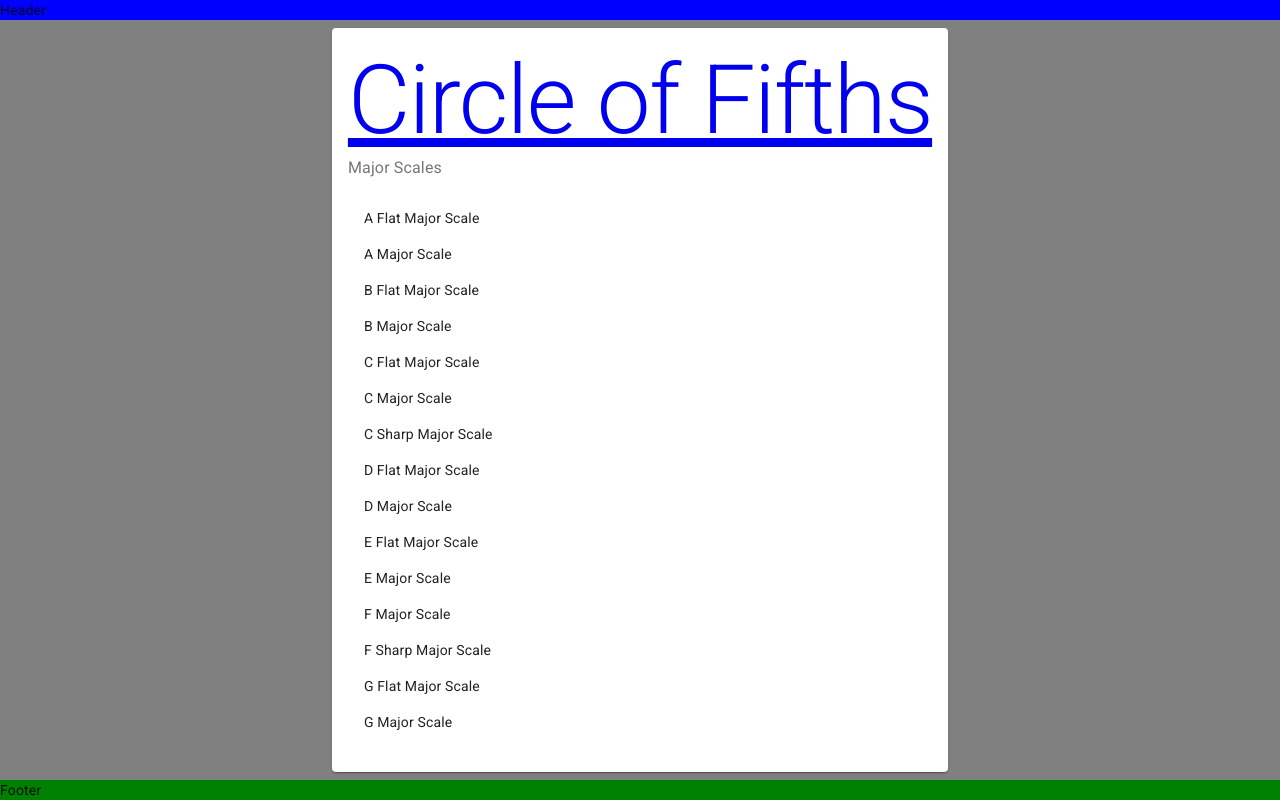
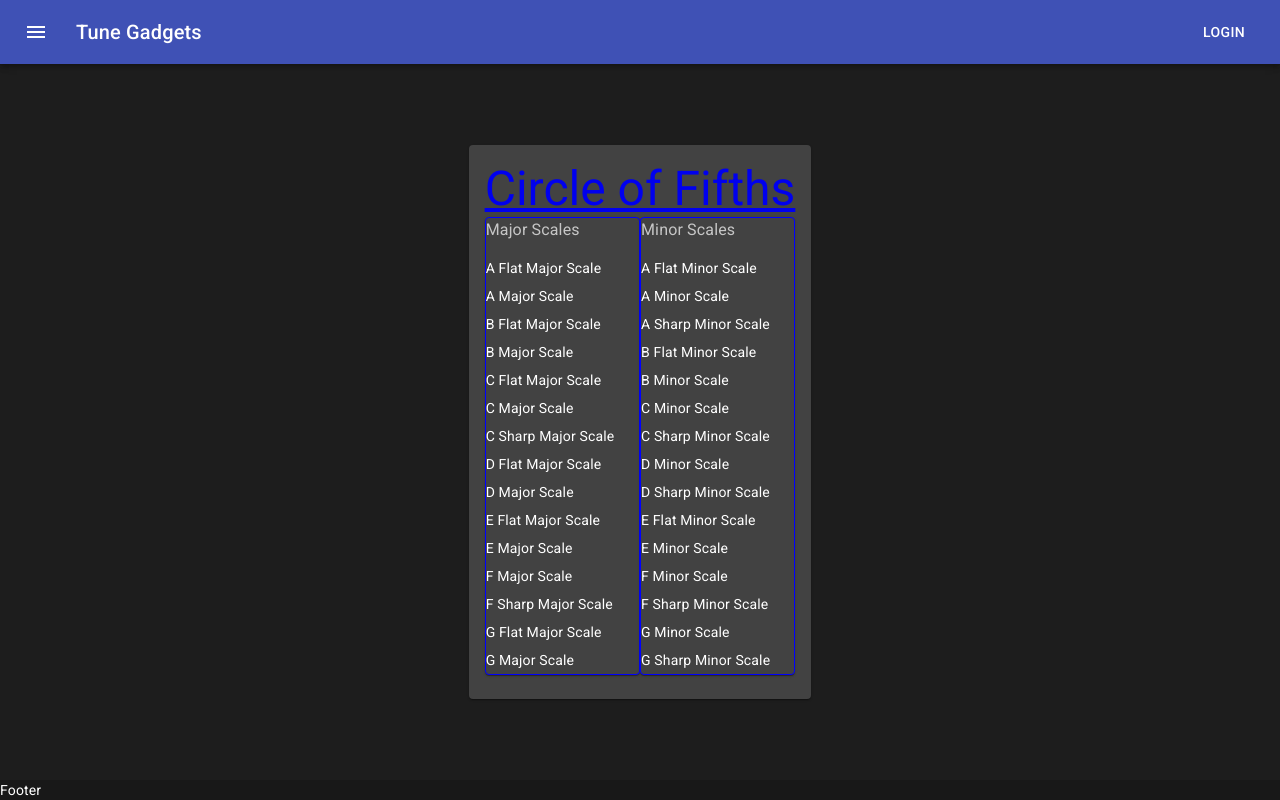
Before and after one commit to acolbourn/music-next, a Next.js app: page / in a window 1280 px wide. Built offline with nearby package versions, Linux system fonts and the light colour scheme.

Commit message:
Begin theme, homepage, appbar

```diff
--- /dev/null
+++ b/components/home/ListItemLink.js
@@ -0,0 +1,9 @@
+import React from 'react';
+import ListItem from '@material-ui/core/ListItem';
+
+// This component just passes a ref.
+const ListItemLink = React.forwardRef((props, ref) => (
+  <ListItem button component='a' ref={ref} {...props} disableGutters />
+));
+
+export default ListItemLink;
--- a/components/home/PageCard.js
+++ b/components/home/PageCard.js
@@ -3,14 +3,23 @@ import { makeStyles } from '@material-ui/core/styles';
 import Card from '@material-ui/core/Card';
 import CardContent from '@material-ui/core/CardContent';
 import Typography from '@material-ui/core/Typography';
-import ScaleList from './ScaleList';
+import Paper from '@material-ui/core/Paper';
+import PageLinks from './PageLinks';
 
 const useStyles = makeStyles({
-  root: {
+  pageCardRoot: {
     minWidth: 275,
   },
-  pos: {
+  cardBody: {
+    display: 'flex',
+    flexDirection: 'row',
+  },
+  scaleTitle: {
     marginBottom: 12,
+  },
+  scaleBox: {
+    border: '1px solid blue',
+    flex: 1,
   },
 });
 
@@ -18,29 +27,26 @@ export default function HomePage() {
   const classes = useStyles();
 
   return (
-    <Card className={classes.root}>
+    <Card className={classes.pageCardRoot}>
       <CardContent>
-        <Typography variant='h1'>
+        <Typography variant='h3' component='h1'>
           <Link href='/circle-of-fifths'>Circle of Fifths</Link>
         </Typography>
-        <Typography className={classes.pos} color='textSecondary'>
-          Major Scales
-        </Typography>
-        {/* <Typography variant='body2' component='p'>
-          well meaning and kindly.
-          <br />
-          {'"a benevolent smile"'}
-        </Typography> */}
-        <ScaleList />
+        <div className={classes.cardBody}>
+          <Paper className={classes.scaleBox}>
+            <Typography className={classes.scaleTitle} color='textSecondary'>
+              Major Scales
+            </Typography>
+            <PageLinks scaleType={'major'} />
+          </Paper>
+          <Paper className={classes.scaleBox}>
+            <Typography className={classes.scaleTitle} color='textSecondary'>
+              Minor Scales
+            </Typography>
+            <PageLinks scaleType={'minor'} />
+          </Paper>
+        </div>
       </CardContent>
     </Card>
   );
-  // return (
-  //   <div>
-  //     <h1>Home</h1>
-  //
-  //     <Link href='/circle-of-fifths/c-major-scale'>C Major</Link>
-  //     <Link href='/circle-of-fifths/d-major-scale'>D Major</Link>
-  //   </div>
-  // );
 }
--- /dev/null
+++ b/components/home/PageLinks.js
@@ -0,0 +1,30 @@
+import { SCALE_URLS } from '../circleOfFifths/chordScaleHelpers';
+import ScaleList from './ScaleList';
+
+export default function PageLinks({ scaleType }) {
+  // Sort all scale URLs alphabetically and filter by scale type.
+  const scalesSorted = SCALE_URLS.sort();
+  const scalesFiltered = scalesSorted.filter((scale) =>
+    scale.includes(scaleType)
+  );
+
+  // Takes in a url string, return object with url string and formatted link label.
+  function formatLabel(url) {
+    // Split URL into parts and capitalize each
+    const words = url.split('-');
+    const label = words
+      .map((word) => {
+        return word[0].toUpperCase() + word.substring(1);
+      })
+      .join(' ');
+    return { url, label };
+  }
+
+  const scales = scalesFiltered.map((scale) => formatLabel(scale));
+
+  return (
+    <>
+      <ScaleList scales={scales} />
+    </>
+  );
+}
--- a/components/home/ScaleList.js
+++ b/components/home/ScaleList.js
@@ -1,54 +1,35 @@
-import React from 'react';
+import Link from 'next/link';
 import { makeStyles } from '@material-ui/core/styles';
 import List from '@material-ui/core/List';
-import ListItem from '@material-ui/core/ListItem';
 import ListItemText from '@material-ui/core/ListItemText';
-import Typography from '@material-ui/core/Typography';
-import { SCALE_URLS } from '../circleOfFifths/chordScaleHelpers';
+import ListItemLink from './ListItemLink';
 
 const useStyles = makeStyles((theme) => ({
-  root: {
+  scaleListRoot: {
     flexGrow: 1,
     maxWidth: 752,
   },
-  demo: {
-    backgroundColor: theme.palette.background.paper,
-  },
+  // MuiListItem-dense padding top/bottom changed in theme.js
 }));
 
-export default function InteractiveList() {
+export default function ScaleList({ scales }) {
   const classes = useStyles();
 
-  // Sort all scale URLs alphabetically and divide into major/minor
-  const scalesSorted = SCALE_URLS.sort();
-  const majorScales = scalesSorted.filter((scale) => scale.includes('major'));
-
-  // Takes in a url string, return formatted link label.
-  function formatLabel(url) {
-    // Split URL into parts and capitalize each
-    const words = url.split('-');
-    const label = words
-      .map((word) => {
-        return word[0].toUpperCase() + word.substring(1);
-      })
-      .join(' ');
-    return label;
-  }
-
-  const majorScaleList = majorScales.map((scale) => {
-    const label = formatLabel(scale);
+  const list = scales.map((scale) => {
     return (
-      <ListItem>
-        <ListItemText primary={label} secondary={null} />
-      </ListItem>
+      <Link key={scale.label} href={`/circle-of-fifths/${scale.url}`} passHref>
+        <ListItemLink>
+          <ListItemText primary={scale.label} secondary={null} />
+        </ListItemLink>
+      </Link>
     );
   });
 
   return (
-    <div className={classes.root}>
-      <div className={classes.demo}>
-        <List dense={true}>{majorScaleList}</List>
-      </div>
+    <div className={classes.scaleListRoot}>
+      <List dense={true} disablePadding>
+        {list}
+      </List>
     </div>
   );
 }
--- a/components/Layout.js
+++ b/components/layout/Layout.js
@@ -1,8 +1,9 @@
 import { makeStyles } from '@material-ui/core/styles';
+import Navbar from './Navbar';
 
-const useStyles = makeStyles({
+const useStyles = makeStyles((theme) => ({
   app: {
-    backgroundColor: 'grey',
+    backgroundColor: theme.colors.background.primary,
     width: '100%',
     height: '100vh',
     display: 'grid',
@@ -14,7 +15,7 @@ const useStyles = makeStyles({
     `,
   },
   header: {
-    backgroundColor: 'blue',
+    backgroundColor: theme.colors.background.navbar,
     gridArea: 'header',
   },
   bodyAndFooter: {
@@ -35,17 +36,19 @@ const useStyles = makeStyles({
     alignItems: 'center',
   },
   footer: {
-    backgroundColor: 'green',
+    backgroundColor: theme.colors.background.navbar,
     gridArea: 'footer',
   },
-});
+}));
 
 export default function Layout({ children }) {
   const classes = useStyles();
 
   return (
     <div className={classes.app}>
-      <header className={classes.header}>Header</header>
+      <header className={classes.header}>
+        <Navbar />
+      </header>
       <div className={classes.bodyAndFooter}>
         <main className={classes.body}>{children}</main>
         <footer className={classes.footer}>Footer</footer>
--- /dev/null
+++ b/components/layout/Navbar.js
@@ -0,0 +1,51 @@
+import React from 'react';
+import { makeStyles } from '@material-ui/core/styles';
+import AppBar from '@material-ui/core/AppBar';
+import Toolbar from '@material-ui/core/Toolbar';
+import Typography from '@material-ui/core/Typography';
+import Button from '@material-ui/core/Button';
+import IconButton from '@material-ui/core/IconButton';
+import MenuIcon from '@material-ui/icons/Menu';
+import { useRouter } from 'next/router';
+
+const useStyles = makeStyles((theme) => ({
+  root: {
+    flexGrow: 1,
+  },
+  menuButton: {
+    marginRight: theme.spacing(2),
+  },
+  title: {
+    flexGrow: 1,
+  },
+}));
+
+export default function Navbar() {
+  const classes = useStyles();
+  const router = useRouter();
+  let pageTitle = 'Tune Gadgets';
+  if (router.pathname.includes('circle-of-fifths')) {
+    pageTitle = 'Circle Of Fifths';
+  }
+
+  return (
+    <div className={classes.root}>
+      <AppBar position='static'>
+        <Toolbar>
+          <IconButton
+            edge='start'
+            className={classes.menuButton}
+            color='inherit'
+            aria-label='menu'
+          >
+            <MenuIcon />
+          </IconButton>
+          <Typography variant='h6' className={classes.title}>
+            {pageTitle}
+          </Typography>
+          <Button color='inherit'>Login</Button>
+        </Toolbar>
+      </AppBar>
+    </div>
+  );
+}
--- a/package.json
+++ b/package.json
@@ -9,6 +9,7 @@
   },
   "dependencies": {
     "@material-ui/core": "^4.11.3",
+    "@material-ui/icons": "^4.11.2",
     "framer-motion": "^3.2.2-rc.1",
     "next": "10.0.5",
     "react": "17.0.1",
--- a/pages/_app.js
+++ b/pages/_app.js
@@ -4,7 +4,7 @@ import Head from 'next/head';
 import { ThemeProvider } from '@material-ui/core/styles';
 import CssBaseline from '@material-ui/core/CssBaseline';
 import theme from '../styles/theme';
-import Layout from '../components/Layout';
+import Layout from '../components/layout/Layout';
 
 export default function MyApp(props) {
   const { Component, pageProps } = props;
--- a/styles/theme.js
+++ b/styles/theme.js
@@ -1,20 +1,28 @@
 import { createMuiTheme } from '@material-ui/core/styles';
-import { red } from '@material-ui/core/colors';
 
 // Create a theme instance.
 const theme = createMuiTheme({
   palette: {
-    primary: {
-      main: '#556cd6',
-    },
-    secondary: {
-      main: '#19857b',
-    },
-    error: {
-      main: red.A400,
+    type: 'dark',
+  },
+  colors: {
+    primary: '#29BFF7',
+    secondary: '#444',
+    fadedBlue: '#4086AA',
+    text: {
+      primary: '#fff',
     },
     background: {
-      default: '#fff',
+      primary: '#1D1D1D',
+      navbar: '#181818',
+    },
+  },
+  overrides: {
+    MuiListItem: {
+      dense: {
+        paddingTop: 0,
+        paddingBottom: 0,
+      },
     },
   },
 });
```
Also changed, not shown: 1 other file (tests, documents, lock files or other folders).
